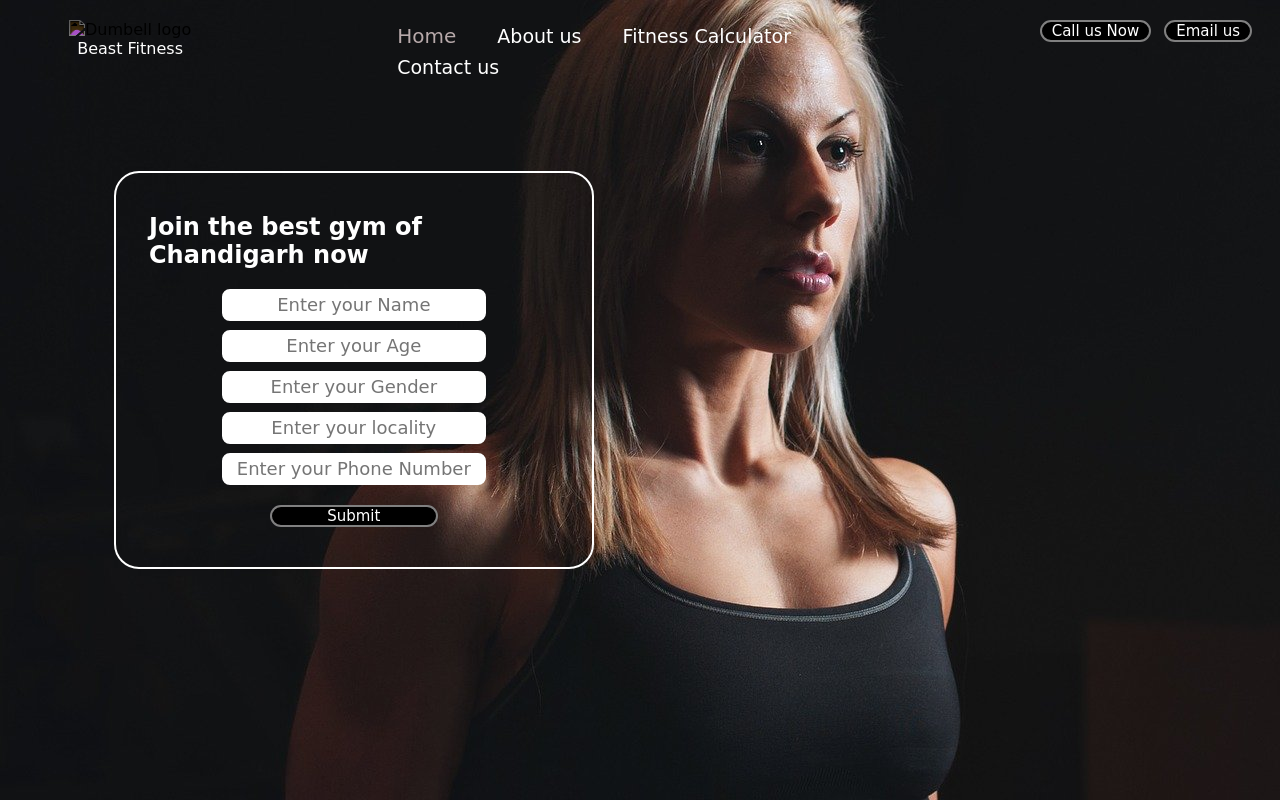
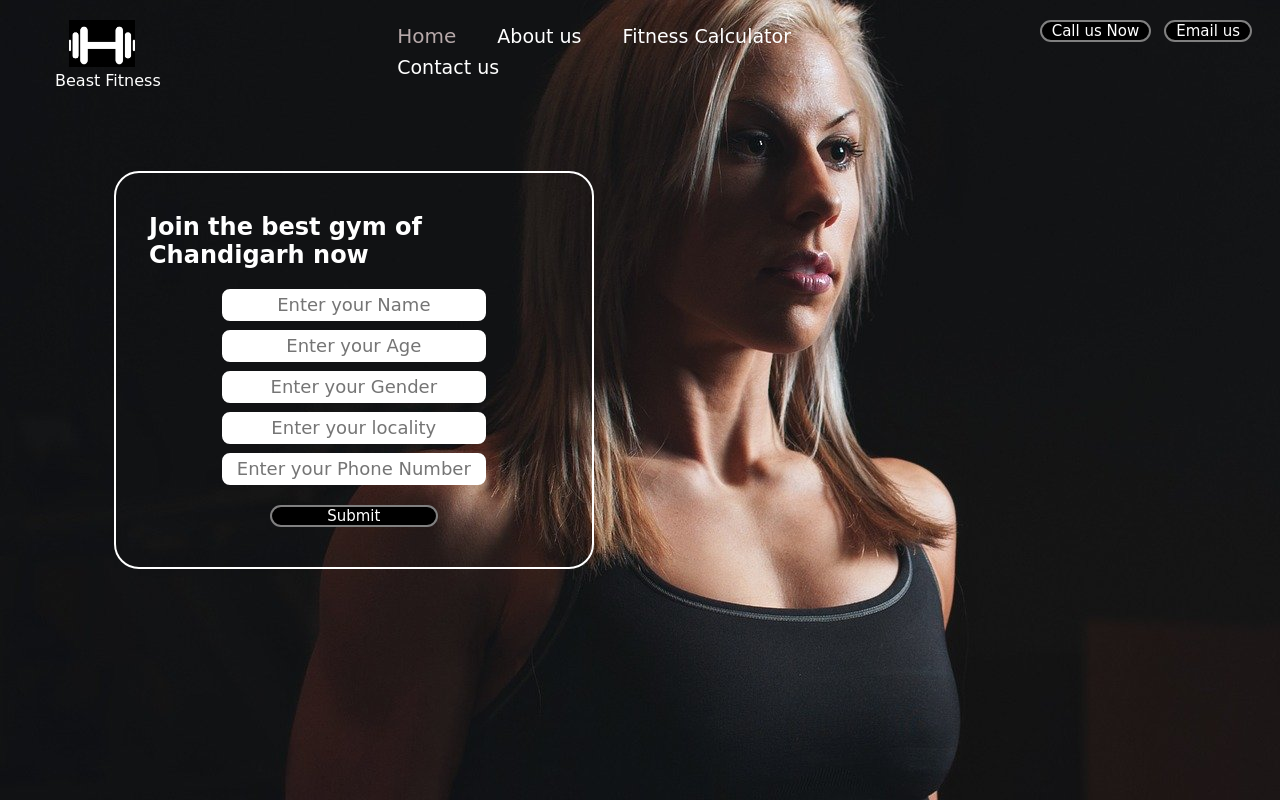
Before and after one commit to Shudh25/First-Website, a plain HTML site: page index.html in a window 1280 px wide. Drawn offline with Linux system fonts and the light colour scheme; files whose address does not match are found by name; a web font is replaced by a local one.

Commit message:
Update index.html

```diff
--- a/index.html
+++ b/index.html
@@ -13,7 +13,7 @@
     <header class="header">
         <!-- left box for logo -->
         <div class="left">
-            <img src="CSS/logo.png" alt="Dumbell logo">
+            <img src="logo.png" alt="Dumbell logo">
             <div>Beast Fitness</div>
         </div>
 
```
